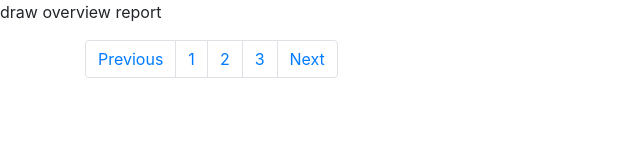
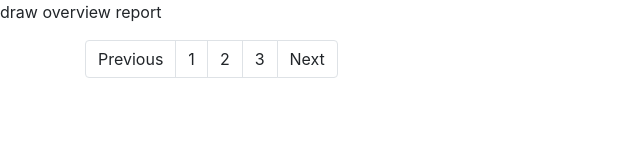
Before and after one commit to mclausen/AcmeCorporation, an Angular app in the folder Src/AcmeCorporation-Client/: page / in a window 1280 px wide. Shown: the top 160 px of the page, without its empty margins (0-640 px from the left). Built offline with nearby package versions, Linux system fonts and the light colour scheme.

Commit message:
added eventhandlers to pagination feature

```diff
--- a/Src/AcmeCorporation-Client/src/app/draw-overview/drawoverview.component.html
+++ b/Src/AcmeCorporation-Client/src/app/draw-overview/drawoverview.component.html
@@ -10,11 +10,11 @@
 
     <div class="pagination-container">
         <ul class="pagination">
-            <li class="page-item"><a class="page-link" href="#">Previous</a></li>
-            <li class="page-item"><a class="page-link" href="#">1</a></li>
-            <li class="page-item"><a class="page-link" href="#">2</a></li>
-            <li class="page-item"><a class="page-link" href="#">3</a></li>
-            <li class="page-item"><a class="page-link" href="#">Next</a></li>
+            <li class="page-item"><a class="page-link" (click)="previous()" >Previous</a></li>
+            <li class="page-item"><a class="page-link" >1</a></li>
+            <li class="page-item"><a class="page-link" >2</a></li>
+            <li class="page-item"><a class="page-link" >3</a></li>
+            <li class="page-item"><a class="page-link" (click)="next()">Next</a></li>
         </ul>
     </div>
 </div>
--- a/Src/AcmeCorporation-Client/src/app/draw-overview/drawoverview.component.ts
+++ b/Src/AcmeCorporation-Client/src/app/draw-overview/drawoverview.component.ts
@@ -1,10 +1,38 @@
-import { Component } from '@angular/core';
+import { Component, OnInit } from '@angular/core';
 
 @Component({
   selector: 'app-drawoverview',
   templateUrl: './drawoverview.component.html',
   styleUrls: ['./drawoverview.component.css']
 })
-export class DrawOverviewComponent {
+export class DrawOverviewComponent implements OnInit {
+  items: DrawListModel[];
+  pagination: PaginationInfo;
 
+  ngOnInit(): void {
+  }
+
+  selectPage(pageNumber: number) {
+    console.log('selected page: ' + pageNumber );
+  }
+
+  next() {
+    console.log('clicked next');
+  }
+
+  previous() {
+    console.log('clicked previous');
+  }
 }
+
+export class DrawListModel {
+  firstName: string;
+  lastName: string;
+  email: string;
+  serial: string;
+}
+
+export class PaginationInfo {
+  currentPage: number;
+  numberOfPages: number;
+}
```
Also changed, not shown: 1 other file (tests, documents, lock files or other folders).
